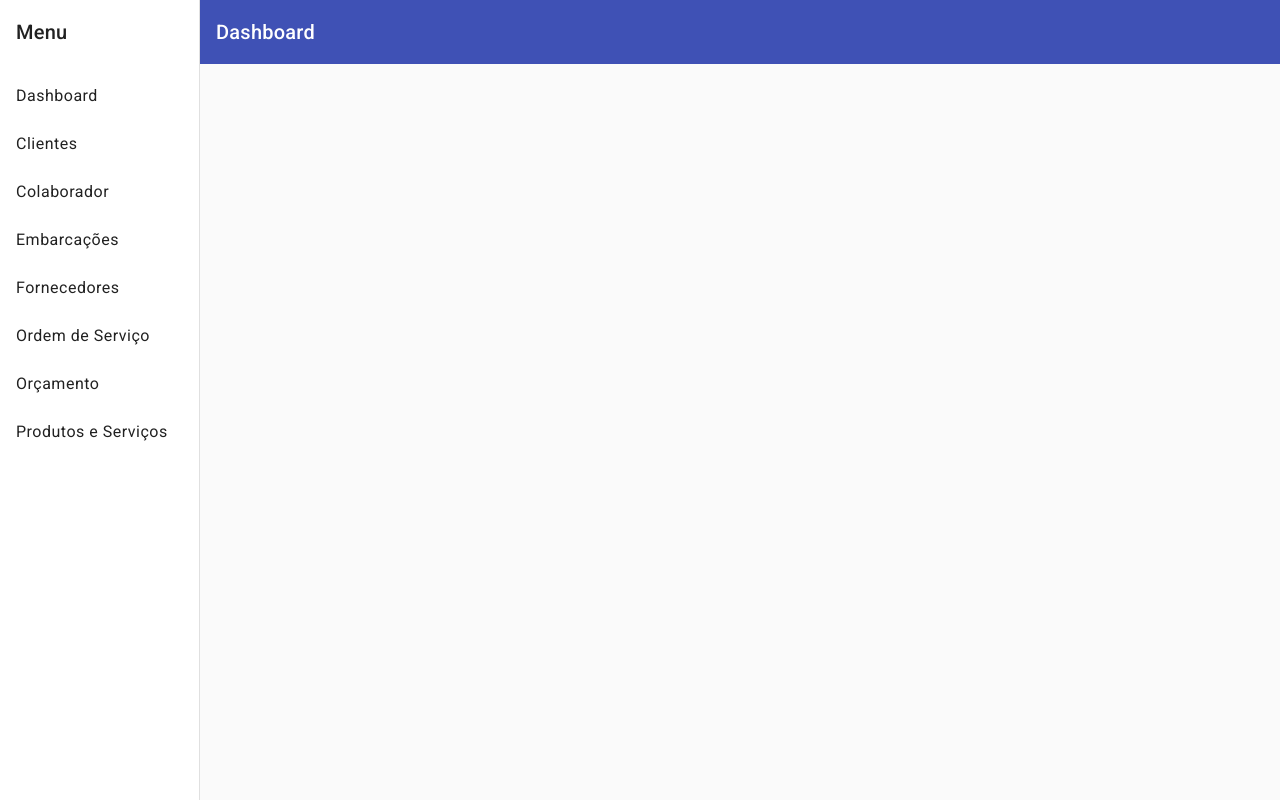
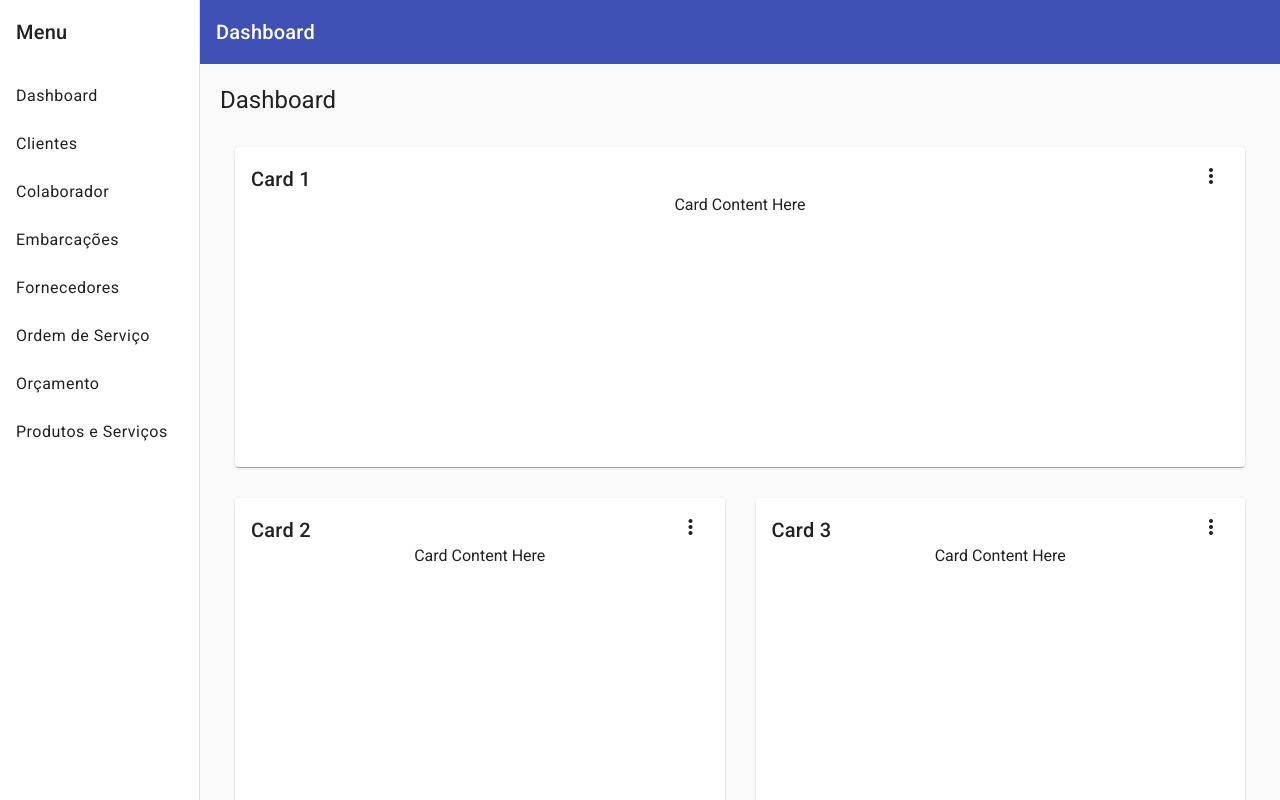
Before and after one commit to elvisdasilva/sistema-oficina-nautica, an Angular app: page / in a window 1280 px wide. Built offline with nearby package versions, Linux system fonts and the light colour scheme.

Commit message:
feat: criar DashboardComponent

```diff
--- a/src/app/app.routes.ts
+++ b/src/app/app.routes.ts
@@ -1,9 +1,14 @@
 import { Routes } from '@angular/router';
 import { CustomerComponent } from './customer/customer.component';
+import { DashboardComponent } from './dashboard/dashboard.component';
 
 export const routes: Routes = [
   {
     path: 'customer',
     component: CustomerComponent,
   },
+  {
+    path: '',
+    component: DashboardComponent,
+  },
 ];
--- /dev/null
+++ b/src/app/dashboard/dashboard.component.html
@@ -0,0 +1,26 @@
+<div class="grid-container">
+  <h1 class="mat-h1">Dashboard</h1>
+  <mat-grid-list cols="2" rowHeight="350px">
+    @for (card of cards | async; track card) {
+      <mat-grid-tile [colspan]="card.cols" [rowspan]="card.rows">
+        <mat-card class="dashboard-card">
+          <mat-card-header>
+            <mat-card-title>
+              {{card.title}}
+              <button mat-icon-button class="more-button" [matMenuTriggerFor]="menu" aria-label="Toggle menu">
+                <mat-icon>more_vert</mat-icon>
+              </button>
+              <mat-menu #menu="matMenu" xPosition="before">
+                <button mat-menu-item>Expand</button>
+                <button mat-menu-item>Remove</button>
+              </mat-menu>
+            </mat-card-title>
+          </mat-card-header>
+          <mat-card-content class="dashboard-card-content">
+            <div>Card Content Here</div>
+          </mat-card-content>
+        </mat-card>
+      </mat-grid-tile>
+    }
+  </mat-grid-list>
+</div>
--- /dev/null
+++ b/src/app/dashboard/dashboard.component.ts
@@ -0,0 +1,71 @@
+import { Component, inject } from '@angular/core';
+import { Breakpoints, BreakpointObserver } from '@angular/cdk/layout';
+import { map } from 'rxjs/operators';
+import { AsyncPipe } from '@angular/common';
+import { MatGridListModule } from '@angular/material/grid-list';
+import { MatMenuModule } from '@angular/material/menu';
+import { MatIconModule } from '@angular/material/icon';
+import { MatButtonModule } from '@angular/material/button';
+import { MatCardModule } from '@angular/material/card';
+
+@Component({
+  selector: 'app-dashboard',
+  templateUrl: './dashboard.component.html',
+  styles: `
+    .grid-container {
+      margin: 20px;
+    }
+
+    .dashboard-card {
+      position: absolute;
+      top: 15px;
+      left: 15px;
+      right: 15px;
+      bottom: 15px;
+    }
+
+    .more-button {
+      position: absolute;
+      top: 5px;
+      right: 10px;
+    }
+
+    .dashboard-card-content {
+      text-align: center;
+    }
+
+  `,
+  standalone: true,
+  imports: [
+    AsyncPipe,
+    MatGridListModule,
+    MatMenuModule,
+    MatIconModule,
+    MatButtonModule,
+    MatCardModule
+  ]
+})
+export class DashboardComponent {
+  private breakpointObserver = inject(BreakpointObserver);
+
+  /** Based on the screen size, switch from standard to one column per row */
+  cards = this.breakpointObserver.observe(Breakpoints.Handset).pipe(
+    map(({ matches }) => {
+      if (matches) {
+        return [
+          { title: 'Card 1', cols: 1, rows: 1 },
+          { title: 'Card 2', cols: 1, rows: 1 },
+          { title: 'Card 3', cols: 1, rows: 1 },
+          { title: 'Card 4', cols: 1, rows: 1 }
+        ];
+      }
+
+      return [
+        { title: 'Card 1', cols: 2, rows: 1 },
+        { title: 'Card 2', cols: 1, rows: 1 },
+        { title: 'Card 3', cols: 1, rows: 2 },
+        { title: 'Card 4', cols: 1, rows: 1 }
+      ];
+    })
+  );
+}
--- a/src/app/home/home.component.ts
+++ b/src/app/home/home.component.ts
@@ -11,6 +11,7 @@
 import { MenuComponent } from '../menu/menu.component';
 import { CustomerComponent } from '../customer/customer.component';
 import { RouterOutlet } from '@angular/router';
+import { DashboardComponent } from '../dashboard/dashboard.component';
 
 @Component({
   selector: 'app-home',
@@ -26,6 +27,7 @@
     AsyncPipe,
     MenuComponent,
     CustomerComponent,
+    DashboardComponent,
     RouterOutlet,
   ],
 })
```
